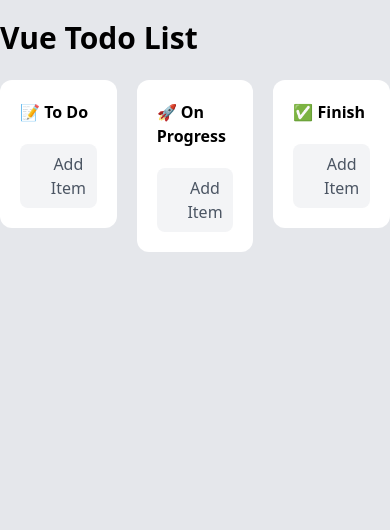
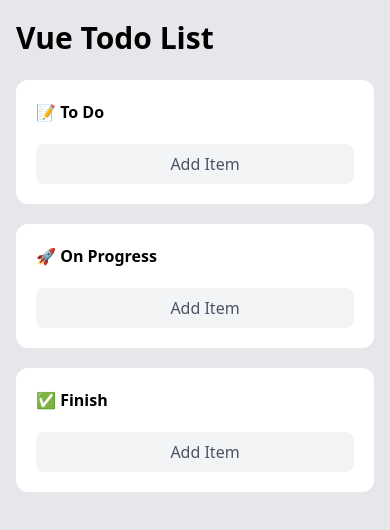
Before and after one commit to tiojevero/vue-todolist, a Vue app: page / in a window 390 px wide. Shown: the top 530 px of the page. Built offline with nearby package versions, Linux system fonts and the light colour scheme; some icons are missing.

Commit message:
make button add item disable when title form empty

```diff
--- a/src/App.vue
+++ b/src/App.vue
@@ -6,7 +6,7 @@ import TodoList from "./components/TodoList.vue";
 
 <template>
     <div class="h-screen bg-gray-200 py-5">
-        <div class="container mx-auto">
+        <div class="container mx-auto px-4">
             <h1 class="text-3xl font-bold mb-6 flex">Vue Todo List</h1>
             <TodoList />
         </div>
--- a/src/components/TodoAdd.vue
+++ b/src/components/TodoAdd.vue
@@ -54,8 +54,9 @@ function addItem(list) {
                 Cancel
             </button>
             <button
-                class="bg-blue-500 hover:bg-blue-600 text-white font-semibold rounded-lg px-4 py-2"
+                class="bg-blue-500 hover:bg-blue-600 disabled:bg-blue-300 disabled:cursor-not-allowed text-white font-semibold rounded-lg px-4 py-2"
                 @click="addItem(list)"
+                :disabled="!title"
             >
                 Add
             </button>
--- a/src/components/TodoItem.vue
+++ b/src/components/TodoItem.vue
@@ -24,7 +24,7 @@ defineProps({
 
 <template>
     <div
-        :class="`rounded-lg border bg-white flex justify-between px-4 py-2 mb-2 cursor-grab ${
+        :class="`rounded-lg overflow-hidden border bg-white flex justify-between px-4 py-2 mb-2 cursor-grab ${
             item.list === 3 ? 'line-through text-gray-600' : ''
         }`"
         v-for="item in items"
--- a/src/components/TodoList.vue
+++ b/src/components/TodoList.vue
@@ -26,7 +26,7 @@ function onDrop(event, list) {
 </script>
 
 <template>
-    <div class="grid grid-cols-3 gap-5">
+    <div class="grid grid-cols-1 md:grid-cols-3 gap-5">
         <div
             class="rounded-xl bg-white p-5 h-fit"
             @drop="onDrop($event, 1)"
```
